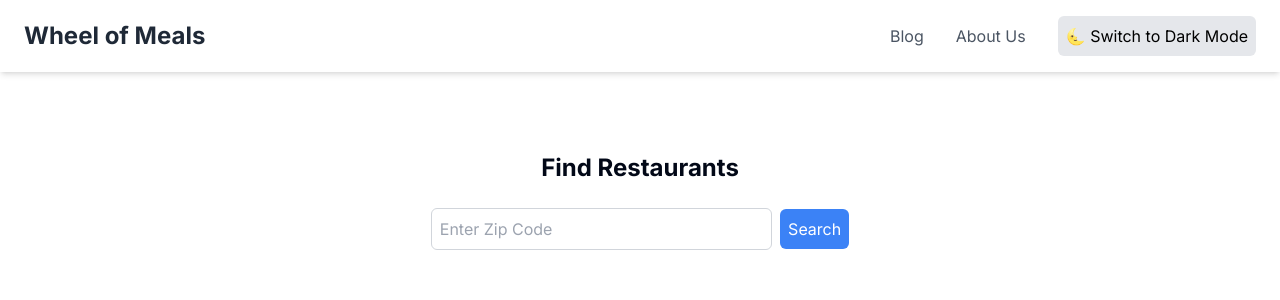
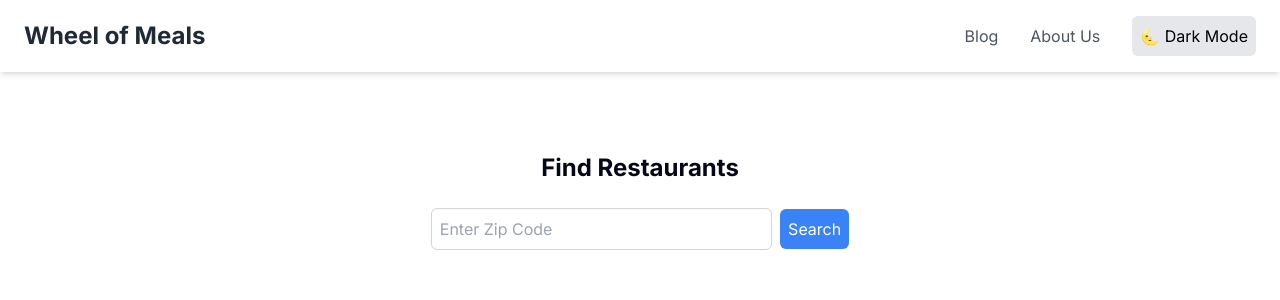
Before and after one commit to omeryildirim0/wheel, a Next.js app: page / in a window 1280 px wide. Shown: the top 300 px of the page. Built offline with nearby package versions, Linux system fonts and the light colour scheme.

Commit message:
button text

```diff
--- a/components/ThemeToggleButton.tsx
+++ b/components/ThemeToggleButton.tsx
@@ -25,7 +25,7 @@ const ThemeToggleButton: React.FC = () => {
       onClick={toggleTheme}
       className="p-2 rounded-md bg-gray-200 dark:bg-gray-800 text-black dark:text-white hover:bg-gray-300 dark:hover:bg-gray-700 transition duration-300"
     >
-      {theme === 'light' ? '🌜 Switch to Dark Mode' : '🌞 Switch to Light Mode'}
+      {theme === 'light' ? '🌜 Dark Mode' : '🌞 Light Mode'}
     </button>
   );
 };
```
